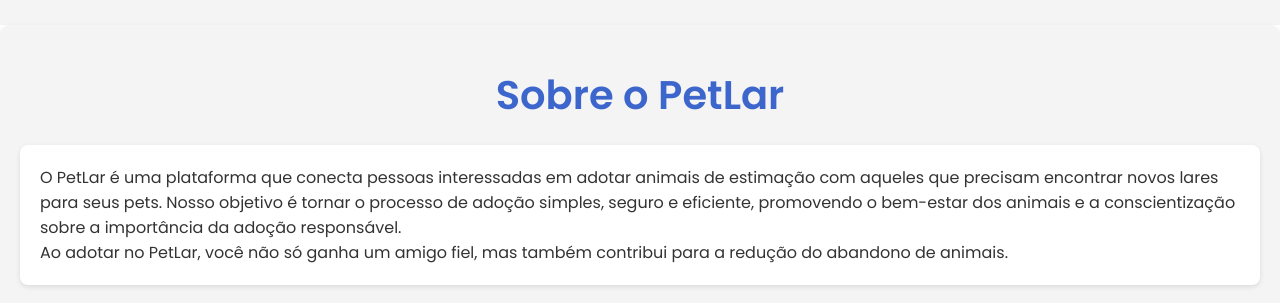
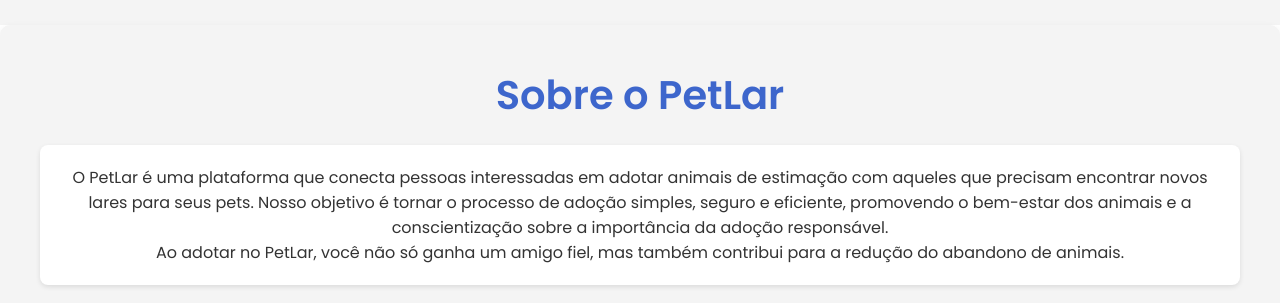
Before and after one commit to liapsps/AdocaoDePets, a plain HTML site: page src/pages/home.html in a window 1280 px wide. Shown: the part 649-952 px from the top of the page. Drawn offline with Linux system fonts and the light colour scheme.

Commit message:
feat: enhance about section layout with centered content and side margins

```diff
--- a/src/css/home.css
+++ b/src/css/home.css
@@ -118,12 +118,20 @@
   flex-wrap: wrap;
 }
 
+#sobre .about-content {
+  display: flex;
+  justify-content: center;
+  align-items: center;
+  text-align: center;
+}
+
 .about-text {
   flex: 1;
   background-color: #ffffff;
   padding: 20px;
   border-radius: 8px;
   box-shadow: 0 2px 5px rgba(0, 0, 0, 0.1);
+  margin: 0 20px; /* Add margin to the sides */
 }
 
 .about-video {
```
